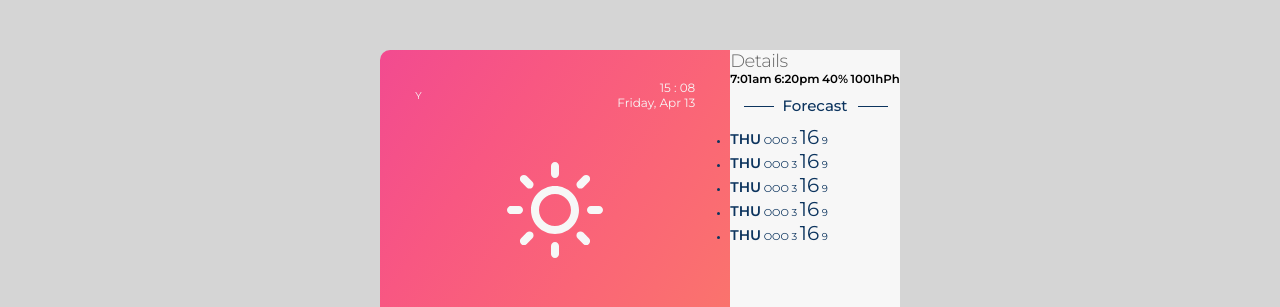
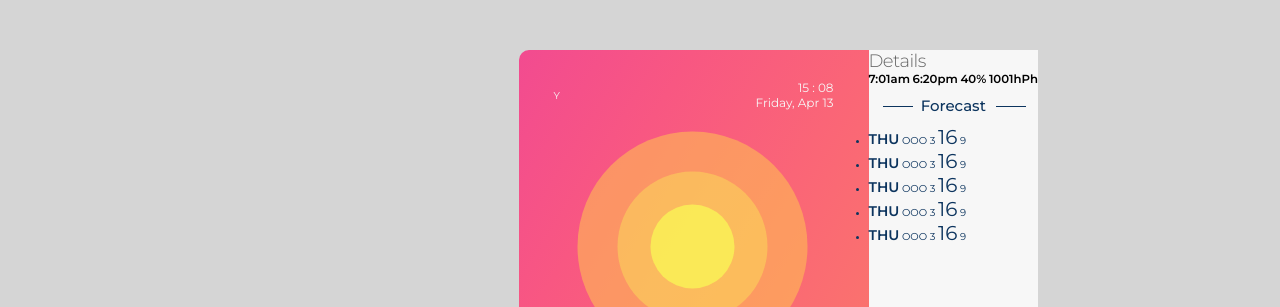
Before and after one commit to marcin-kochanek/weather-app, a website: page index.html in a window 1280 px wide. Shown: the top 307 px of the page. Drawn offline with Linux system fonts and the light colour scheme.

Commit message:
create my own svg icons

```diff
--- a/index.html
+++ b/index.html
@@ -25,21 +25,21 @@
         </div>
       </div>
       <div class="weather__icon">
-        <svg version="1.1" id="Layer_1" xmlns="http://www.w3.org/2000/svg" xmlns:xlink="http://www.w3.org/1999/xlink" x="0px" y="0px" width="200px" height="200px" viewBox="0 0 100 100" enable-background="new 0 0 100 100" xml:space="preserve">
-          <path fill-rule="evenodd" clip-rule="evenodd" d="M71.997,51.999h-3.998c-1.105,0-2-0.895-2-1.999s0.895-2 2-2h3.998
-            c1.105,0,2,0.896,2,2S73.103,51.999,71.997,51.999z M64.142,38.688c-0.781,0.781-2.049,0.781-2.828,0
-            c-0.781-0.781-0.781-2.047,0-2.828l2.828-2.828c0.779-0.781,2.047-0.781,2.828,0c0.779,0.781,0.779,2.047,0,2.828L64.142,38.688z
-            M50.001,61.998c-6.627,0-12-5.372-12-11.998c0-6.627,5.372-11.999,12-11.999c6.627,0,11.998,5.372,11.998,11.999
-            C61.999,56.626,56.628,61.998,50.001,61.998z M50.001,42.001c-4.418,0-8,3.581-8,7.999c0,4.417,3.583,7.999,8,7.999
-            s7.998-3.582,7.998-7.999C57.999,45.582,54.419,42.001,50.001,42.001z M50.001,34.002c-1.105,0-2-0.896-2-2v-3.999
-            c0-1.104,0.895-2,2-2c1.104,0,2,0.896,2,2v3.999C52.001,33.106,51.104,34.002,50.001,34.002z M35.86,38.688l-2.828-2.828
-            c-0.781-0.781-0.781-2.047,0-2.828s2.047-0.781,2.828,0l2.828,2.828c0.781,0.781,0.781,2.047,0,2.828S36.641,39.469,35.86,38.688z
-            M34.002,50c0,1.104-0.896,1.999-2,1.999h-4c-1.104,0-1.999-0.895-1.999-1.999s0.896-2,1.999-2h4C33.107,48,34.002,48.896,34.002,50
-            z M35.86,61.312c0.781-0.78,2.047-0.78,2.828,0c0.781,0.781,0.781,2.048,0,2.828l-2.828,2.828c-0.781,0.781-2.047,0.781-2.828,0
-            c-0.781-0.78-0.781-2.047,0-2.828L35.86,61.312z M50.001,65.998c1.104,0,2,0.895,2,1.999v4c0,1.104-0.896,2-2,2
-            c-1.105,0-2-0.896-2-2v-4C48.001,66.893,48.896,65.998,50.001,65.998z M64.142,61.312l2.828,2.828c0.779,0.781,0.779,2.048,0,2.828
-            c-0.781,0.781-2.049,0.781-2.828,0l-2.828-2.828c-0.781-0.78-0.781-2.047,0-2.828C62.093,60.531,63.36,60.531,64.142,61.312z"/>
-        </svg>
+        <svg width="235" height="235" xmlns="http://www.w3.org/2000/svg" xmlns:svg="http://www.w3.org/2000/svg">
+          <!-- Created with SVG-edit - http://svg-edit.googlecode.com/ -->
+          <g>
+           <title>Layer 3</title>
+           <circle fill="#ffbd54" stroke-width="0" stroke-dasharray="null" stroke-linejoin="null" stroke-linecap="null" stroke-opacity="0.8" cx="116.5" cy="116.5" r="115" id="svg_20" fill-opacity="0.6" stroke="#000000"/>
+          </g>
+          <g>
+           <title>Layer 2</title>
+           <circle fill="#f9fc55" stroke-width="0" stroke-dasharray="null" stroke-linejoin="null" stroke-linecap="null" stroke-opacity="0.8" fill-opacity="0.5" opacity="0.7" cx="116.5" cy="116.5" r="75" id="svg_22" stroke="#000000"/>
+          </g>
+          <g>
+           <title>Layer 1</title>
+           <circle fill="#f9fc55" stroke-width="0" stroke-dasharray="null" stroke-linejoin="null" stroke-linecap="null" stroke-opacity="0.8" opacity="0.7" cx="116.5" cy="116.5" r="42" id="svg_8" stroke="#000000"/>
+          </g>
+         </svg>
       </div>
       <div class="weather__info">
         <span class="weather__info--temp">40</span>
--- a/main.scss
+++ b/main.scss
@@ -50,7 +50,7 @@ body {
 }
 
 .search-menu {
-  display: none;
+  //display: none;
 }
 
 .weather {
@@ -95,7 +95,7 @@ body {
   }
 
   &__icon svg {
-    fill: currentColor;
+    margin-top: 2rem;
   }
 
   &__info {
```
Also changed, not shown: icons/cloudymoon.svg (added), icons/cloudyrain.svg (added), icons/cloudysun.svg (added), icons/moon.svg (added), icons/rain.svg (added), icons/sun.svg (added), style.css.
